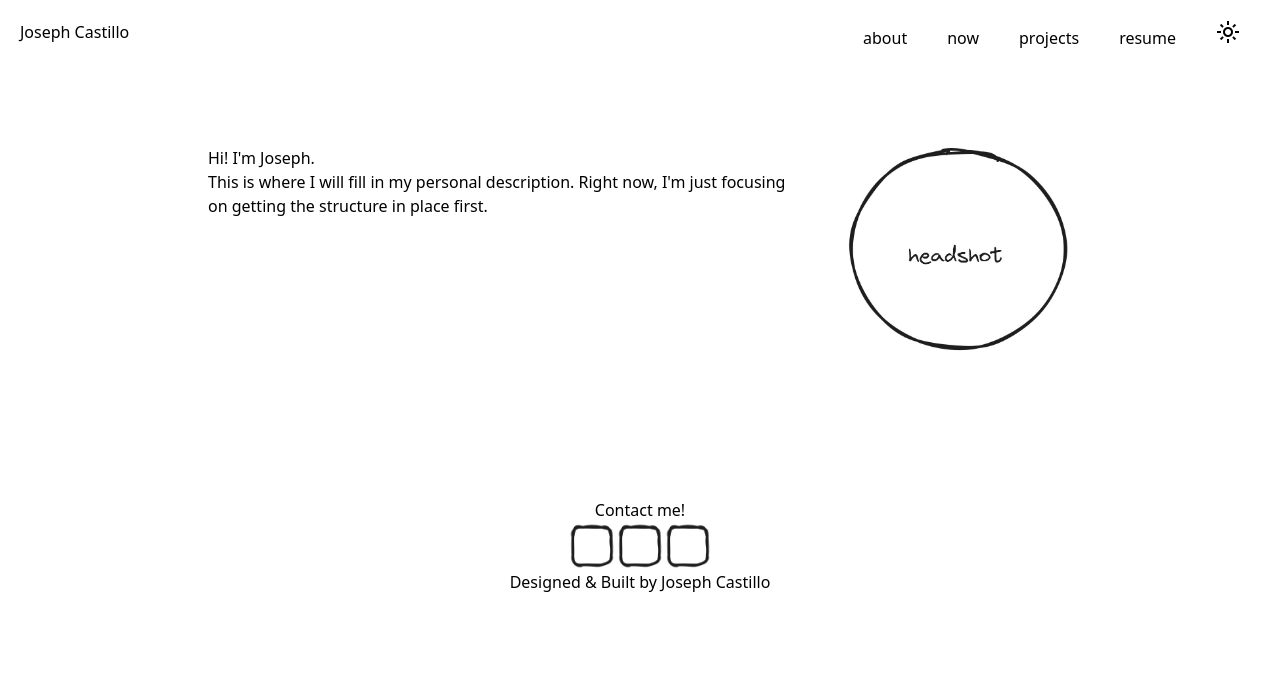
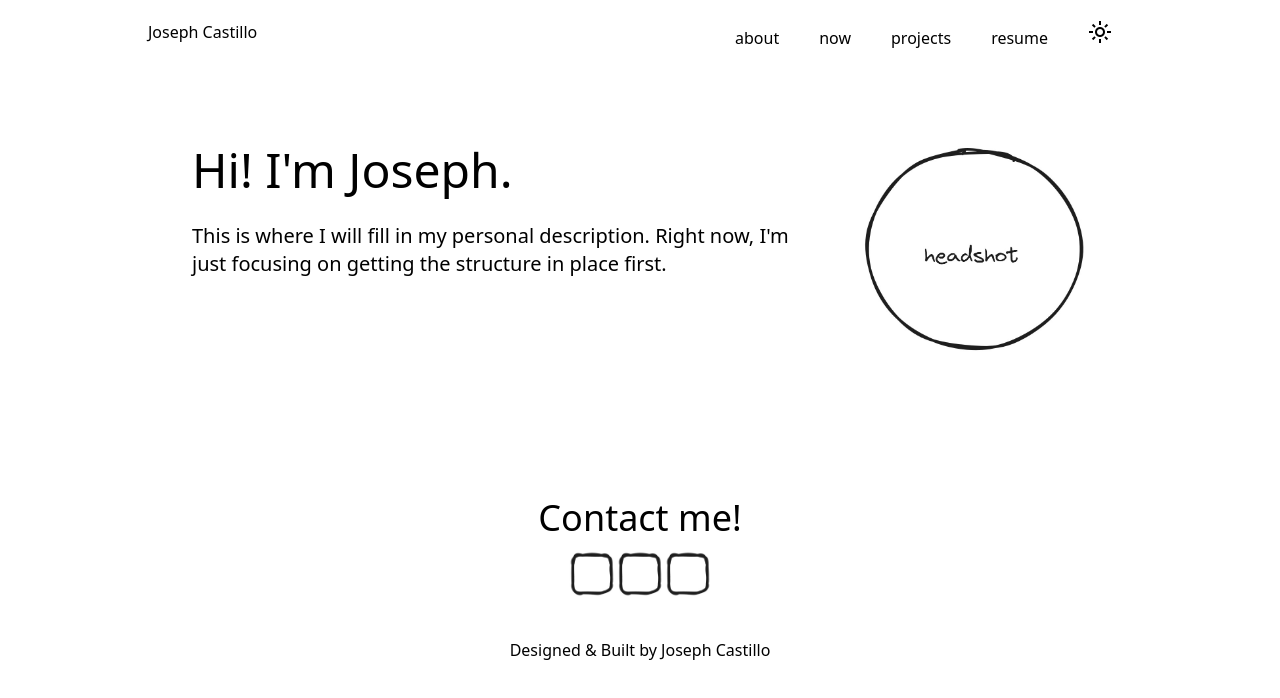
Before and after one commit to jcstlo/personal-site, a React (Vite) app: page / in a window 1280 px wide. Shown: the top 698 px of the page. Built offline with nearby package versions, Linux system fonts and the light colour scheme.

Commit message:
Add styling to center entire site

```diff
--- a/src/App.jsx
+++ b/src/App.jsx
@@ -1,8 +1,10 @@
 function App() {
   return (
     <>
-      <div class="header flex justify-between mt-5">
-        <p class="p-0 list-none inline ml-5">Joseph Castillo</p>
+      <div class="flex justify-center">
+        <div class="max-w-5xl">
+          <div class="flex justify-between mt-5">
+            <p class="p-0 ml-5 inline-block align-text-bottom">Joseph Castillo</p>
             <ul>
               <li class="p-0 list-none inline mr-10">about</li>
               <li class="p-0 list-none inline mr-10">now</li>
@@ -13,18 +15,18 @@ function App() {
               </li>
             </ul>
           </div>
-      <div class="main flex justify-between mt-24 mb-36">
-        <div class="text ml-52 mr-12">
-          <h1>Hi! I'm Joseph.</h1>
-          <p>
+          <div class="flex justify-between mt-24 mb-36">
+            <div class="text mr-12 ml-16">
+              <h1 class="text-5xl pb-7">Hi! I'm Joseph.</h1>
+              <p class="text-xl">
                 This is where I will fill in my personal description.
                 Right now, I'm just focusing on getting the structure in place first.
               </p>
             </div>
-        <img class="w-60 h-52 mr-52" src="src/assets/headshot_placeholder.jpg" alt="Personal site headshot placeholder"></img>
+            <img class="w-60 h-52 mr-16" src="src/assets/headshot_placeholder.jpg" alt="Personal site headshot placeholder"></img>
           </div>
-      <div class="contact text-center">
-        <h2 class="contact">Contact me!</h2>
+          <div class="text-center">
+            <h2 class="text-4xl pb-3">Contact me!</h2>
             <ul class="p-0 flex justify-center">
               <li class="p-0 list-none inline">
                 <img class="contact-icon w-12 h-12" src="src/assets/icon_placeholder.jpg" alt="Placeholder Icon"></img>
@@ -37,7 +39,9 @@ function App() {
               </li>
             </ul>
           </div>
-      <p class="footer text-center">Designed & Built by Joseph Castillo</p>
+          <p class="text-center pt-10">Designed & Built by Joseph Castillo</p>
+        </div>
+      </div>
     </>
   )
 }
--- a/src/output.css
+++ b/src/output.css
@@ -586,6 +586,18 @@ video {
   margin-top: 1.25rem;
 }
 
+.ml-16 {
+  margin-left: 4rem;
+}
+
+.mr-16 {
+  margin-right: 4rem;
+}
+
+.inline-block {
+  display: inline-block;
+}
+
 .inline {
   display: inline;
 }
@@ -602,12 +614,24 @@ video {
   height: 13rem;
 }
 
+.h-0 {
+  height: 0px;
+}
+
+.h-14 {
+  height: 3.5rem;
+}
+
 .w-12 {
   width: 3rem;
 }
 
 .w-60 {
   width: 15rem;
+}
+
+.max-w-5xl {
+  max-width: 64rem;
 }
 
 .list-none {
@@ -626,6 +650,75 @@ video {
   padding: 0px;
 }
 
+.pb-3 {
+  padding-bottom: 0.75rem;
+}
+
+.pb-9 {
+  padding-bottom: 2.25rem;
+}
+
+.pb-8 {
+  padding-bottom: 2rem;
+}
+
+.pb-7 {
+  padding-bottom: 1.75rem;
+}
+
+.pt-5 {
+  padding-top: 1.25rem;
+}
+
+.pt-10 {
+  padding-top: 2.5rem;
+}
+
 .text-center {
   text-align: center;
 }
+
+.align-baseline {
+  vertical-align: baseline;
+}
+
+.align-bottom {
+  vertical-align: bottom;
+}
+
+.align-text-top {
+  vertical-align: text-top;
+}
+
+.align-text-bottom {
+  vertical-align: text-bottom;
+}
+
+.text-lg {
+  font-size: 1.125rem;
+  line-height: 1.75rem;
+}
+
+.text-7xl {
+  font-size: 4.5rem;
+  line-height: 1;
+}
+
+.text-4xl {
+  font-size: 2.25rem;
+  line-height: 2.5rem;
+}
+
+.text-5xl {
+  font-size: 3rem;
+  line-height: 1;
+}
+
+.text-xl {
+  font-size: 1.25rem;
+  line-height: 1.75rem;
+}
+
+.leading-none {
+  line-height: 1;
+}
```
Lines whose indentation alone changed are shown as unchanged.
